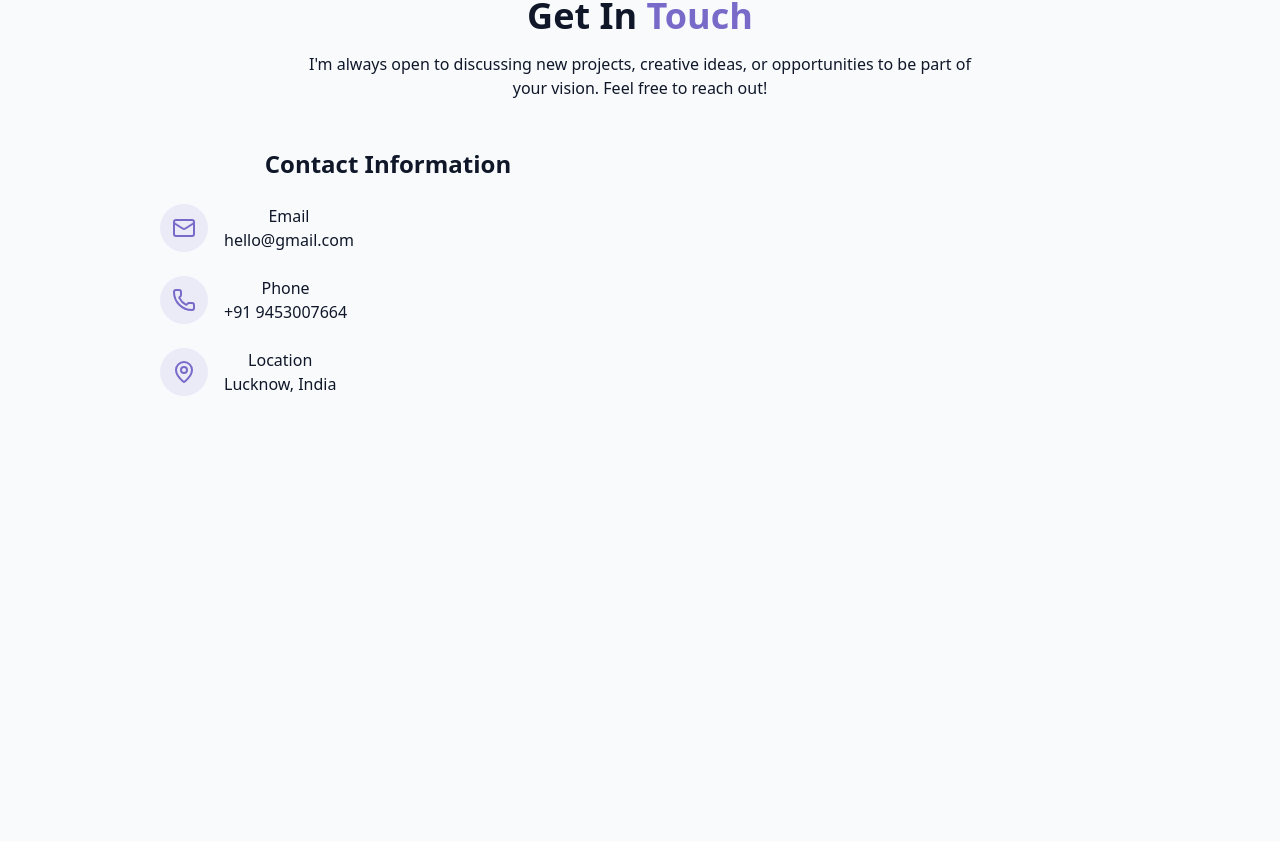
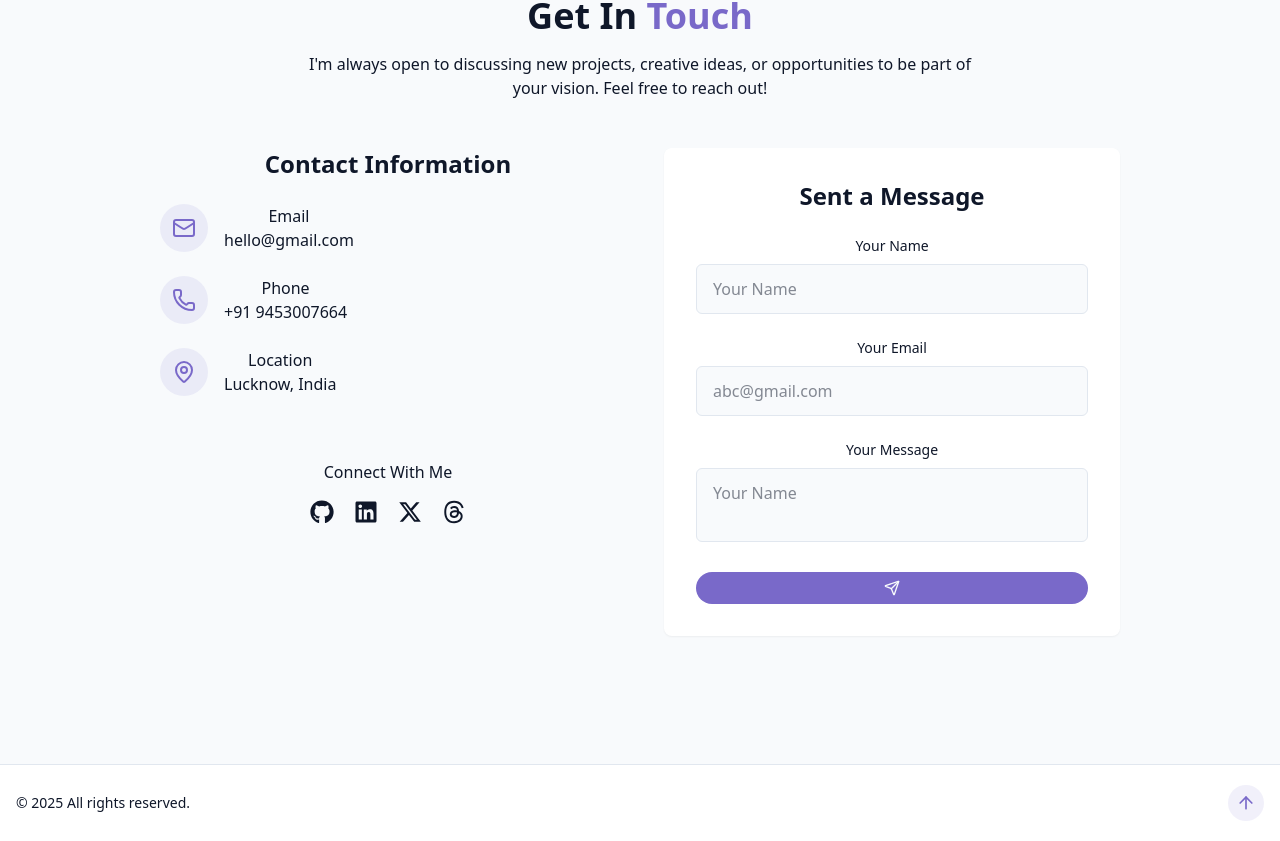
Before and after one commit to neschal-s/portfolio, a React (Vite) app: page / in a window 1280 px wide. Shown: the part 1590-2431 px from the top of the page. Before the commit the page ends 2066 px from the top, so only its background shows below. Built offline with nearby package versions, Linux system fonts and the light colour scheme.

Commit message:
Added the footer

```diff
--- a/package.json
+++ b/package.json
@@ -17,6 +17,7 @@
     "lucide-react": "^0.539.0",
     "react": "^19.1.1",
     "react-dom": "^19.1.1",
+    "react-icons": "^5.5.0",
     "react-router-dom": "^7.8.1",
     "tailwind-merge": "^3.3.1",
     "tailwindcss": "^4.1.12"
--- a/src/components/ContactSection.jsx
+++ b/src/components/ContactSection.jsx
@@ -1,4 +1,6 @@
-import { Mail, MapPin, Phone } from "lucide-react"
+import { Mail, MapPin, Phone, Send} from "lucide-react"
+import { FaGithub, FaLinkedin, FaThreads, FaXTwitter } from 'react-icons/fa6';
+import { cn } from "@/lib/utils";
 
 export const ContactSection = () => {
     return <section className="py-20 px-4 relative bg-secondary/30" id="contact">
@@ -48,11 +50,49 @@
                                 <a                                    className="text-muted-foreground hover:text-primary transition-colors">
                                     Lucknow, India
                                 </a>
-
                             </div>
                         </div>
                     </div>
+                    <div className="pt-8">
+                        <h4 className="font-medium mb-4">Connect With Me</h4>
+                        <div className="flex space-x-5 justify-center ">
+                            <a target="_blank">
+                                <FaGithub className="text-2xl hover:text-primary" />
+                            </a>
+                            <a target="_blank" href="#">
+                                <FaLinkedin className="text-2xl hover:text-primary" />
+                            </a>
+                            <a target="_blank" href="#">
+                                <FaXTwitter className="text-2xl hover:text-primary" />
+                            </a>
+                            <a target="_blank" href="#">
+                                <FaThreads className="text-2xl hover:text-primary" />
+                            </a>
+                        </div>
+                    </div>
                 </div>
+                <div className="bg-card p-8 rounded-lg shadow-xs">
+                    <h3 className="text-2xl font-semibold mb-6">Sent a Message</h3>
+                    <form className="space-y-6">
+                        <div>
+                            <label htmlFor="name" className="block text-sm font-medium mb-2">{" "}Your Name</label>
+                            <input type="text" id="name" name="name" required className="w-full px-4 py-3 rounded-md border border-input bg-background focus:outline-hidden focus:ring-2 focus:ring-primary" placeholder="Your Name"/>
+                        </div>
+                        <div>
+                            <label htmlFor="email" className="block text-sm font-medium mb-2">{" "}Your Email</label>
+                            <input type="email" id="email" name="email" required className="w-full px-4 py-3 rounded-md border border-input bg-background focus:outline-hidden focus:ring-2 focus:ring-primary" placeholder="abc@gmail.com"/>
+                        </div>
+                        <div>
+                            <label htmlFor="message" className="block text-sm font-medium mb-2">{" "}Your Message</label>
+                            <textarea id="message" name="message" required className="w-full px-4 py-3 rounded-md border border-input bg-background focus:outline-hidden focus:ring-2 focus:ring-primary resize-none" placeholder="Your Name"/>
+                        </div>
+                        <button type="submit" className={cn("cosmic-button w-full flex items-center justify-center gap-2","")}>
+                            <Send size={16}/>
+                        </button>
+                    </form>
+
+                </div>
+
             </div>
         </div>
     </section>
--- /dev/null
+++ b/src/components/Footer.jsx
@@ -0,0 +1,19 @@
+import { ArrowUp } from "lucide-react";
+
+export const Footer = () => {
+  return (
+    <footer className="py-5 px-4 bg-card relative border-t border-border mt-12 pt-5 flex flex-wrap justify-between items-center">
+      {" "}
+      <p className="text-sm text-muted-foreground">
+        {" "}
+        &copy; {new Date().getFullYear()} All rights reserved.
+      </p>
+      <a
+        href="#hero"
+        className="p-2 rounded-full bg-primary/10 hover:bg-primary/20 text-primary transition-colors"
+      >
+        <ArrowUp size={20} />
+      </a>
+    </footer>
+  );
+};
--- a/src/pages/Home.jsx
+++ b/src/pages/Home.jsx
@@ -6,6 +6,7 @@
 import { SkillsSection } from "../components/SkillsSection"
 import { Contact } from "lucide-react"
 import { ContactSection } from "../components/ContactSection"
+import { Footer } from "../components/Footer"
 
 export const Home=()=>{
     return <div className="min-h-screen bg-background text-foreground overflow-x-hidden">
@@ -28,6 +29,8 @@
             <ContactSection/>
         </main>
 
+        {/* footer */}
+        <Footer/>
 
         </div>
 }
```
Also changed, not shown: 1 other file (tests, documents, lock files or other folders).
